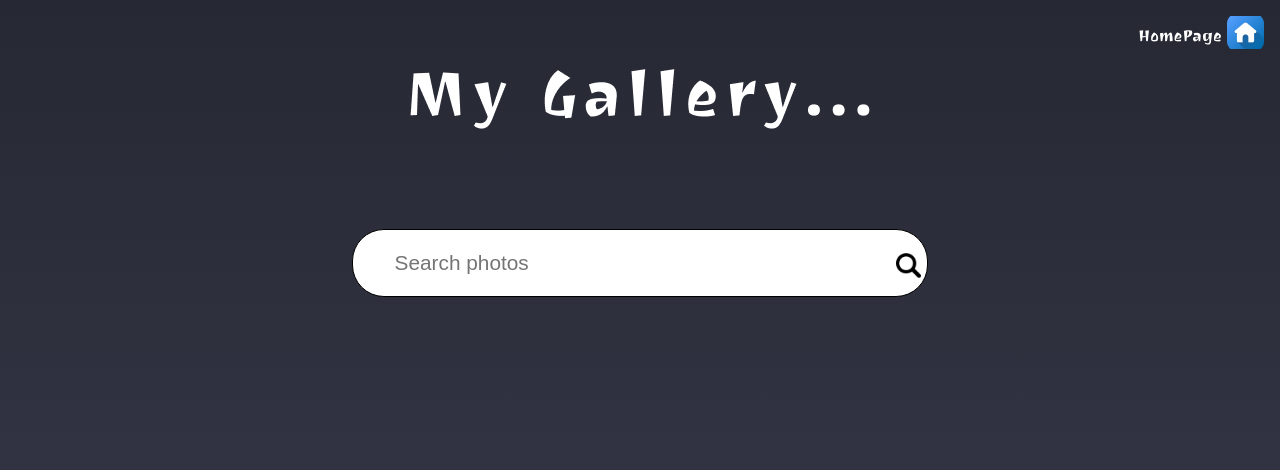
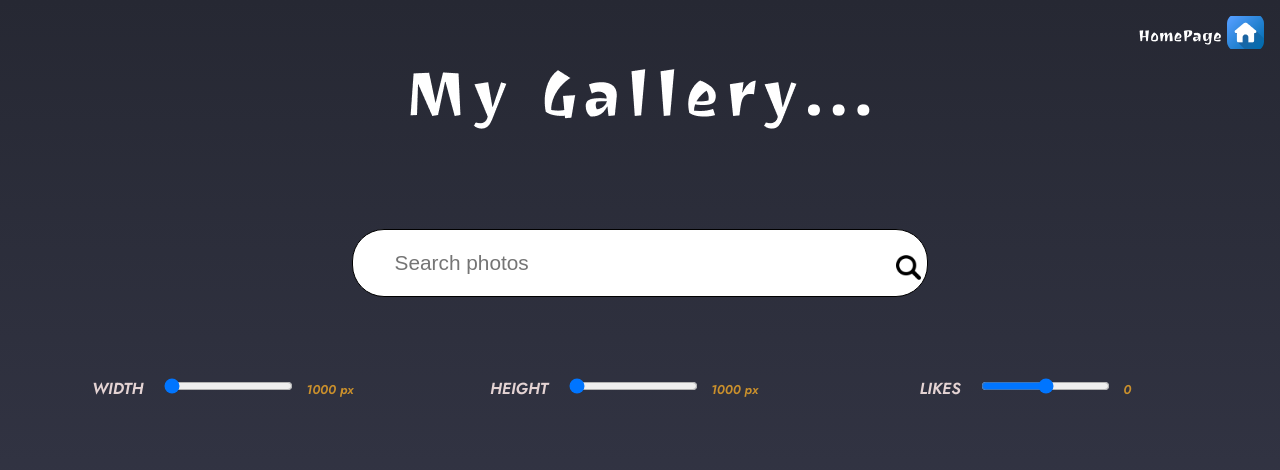
Before and after one commit to raulfabra/oxygen-GalleryVista-SPA, a React (Vite) app: page /favorites in a window 1280 px wide. Shown: the top 470 px of the page. Built offline with nearby package versions, Linux system fonts and the light colour scheme.

Commit message:
Añadido el filtro por ordenacion en myFavorites

```diff
--- a/index.html
+++ b/index.html
@@ -6,6 +6,9 @@
   <link rel="icon" type="image/svg+xml" href="/vite.svg" />
   <meta name="viewport" content="width=device-width, initial-scale=1.0" />
   <title>Gallery Vista</title>
+  <style>
+    @import url('https://fonts.googleapis.com/css2?family=Jost:ital,wght@1,600&display=swap');
+  </style>
 </head>
 
 <body>
--- a/src/endpoints/favourites/photosLikedSlice.js
+++ b/src/endpoints/favourites/photosLikedSlice.js
@@ -3,20 +3,45 @@ import { createSlice } from '@reduxjs/toolkit'
 export const PhotosLikedSlice = createSlice({
   name: 'photosLiked',
   initialState: {
+    status: 'idle',
     data: JSON.parse(window.localStorage.getItem('photosLiked')) || [],
     error: null
   },
   reducers: {
     addImage: (state, action) => {
+      state.status = 'adding'
       state.data.push(action.payload)
       window.localStorage.setItem('photosLiked', JSON.stringify(state.data))
     },
     removeImage: (state, action) => {
+      state.status = 'removing'
       state.data = state.data.filter((image) => image.id !== action.payload.id)
       window.localStorage.setItem('photosLiked', JSON.stringify(state.data))
+    },
+    orderByWidth: (state, action) => {
+      state.status = 'orderByWidth'
+      if (state.data.length <= 0) state.data = JSON.parse(window.localStorage.getItem('photosLiked'))
+      state.data = state.data.filter((image) => image.width >= action.payload)
+      state.data = state.data.sort((a, b) => b.width - a.width)
+      console.log('despues de ordenar por W', state.data)
+    },
+    orderByHeight: (state, action) => {
+      state.status = 'orderByHeight'
+      if (state.data.length <= 0) state.data = JSON.parse(window.localStorage.getItem('photosLiked'))
+      state.data = state.data.filter((image) => image.height >= action.payload)
+      state.data = state.data.sort((a, b) => b.height - a.height)
+      console.log('despues de ordenar por H', state.data)
+    },
+    orderByLike: (state, action) => {
+      state.status = 'orderByLikes'
+      if (state.data.length <= 0) state.data = JSON.parse(window.localStorage.getItem('photosLiked'))
+      state.data = state.data.filter((image) => image.likes >= action.payload)
+      state.data = state.data.sort((a, b) => b.likes - a.likes)
+      console.log('despues de ordenar por L', state.data)
     }
   }
 })
 
+export const getPhotosLikedStatus = (state) => state.photosLiked.status
 export const getPhotosLikedData = (state) => state.photosLiked.data
-export const { addImage, removeImage } = PhotosLikedSlice.actions
+export const { addImage, removeImage, orderByWidth, orderByHeight, orderByLike } = PhotosLikedSlice.actions
--- a/src/pages/HomePage.jsx
+++ b/src/pages/HomePage.jsx
@@ -44,7 +44,7 @@ function HomePage () {
   const handleImageClick = (photo) => {
     const picture = {
       id: photo.id,
-      description: photo.description,
+      description: photo.alt_description,
       url: photo.urls.regular,
       width: photo.width,
       height: photo.height,
--- a/src/pages/MyFavorites.jsx
+++ b/src/pages/MyFavorites.jsx
@@ -3,32 +3,83 @@ import { Header } from '../components/_header'
 import { Title } from '../components/_title'
 import { SearchBarFavourites } from '../components/searchBarFavourites'
 import { useDispatch, useSelector } from 'react-redux'
-import { getPhotosLikedData, removeImage } from '../endpoints/favourites/photosLikedSlice'
+import { getPhotosLikedData, removeImage, orderByWidth, getPhotosLikedStatus, orderByHeight, orderByLike } from '../endpoints/favourites/photosLikedSlice'
 import { useEffect, useState } from 'react'
 
 function MyFavorites () {
   const location = useLocation()
   const dispatch = useDispatch()
-  const savedPhotos = useSelector(getPhotosLikedData)
 
-  const [removeItem, setRemoveItem] = useState([])
+  const photosLikedData = useSelector(getPhotosLikedData)
+  const photosLikedStatus = useSelector(getPhotosLikedStatus)
 
-  useEffect(() => {
-    setRemoveItem(savedPhotos)
-  }, [removeItem])
+  const [yellowLikes, setYellowLikes] = useState(() => {
+    const yellowLikesStorage = window.localStorage.getItem('photosLikedActive')
+    if (yellowLikesStorage) return JSON.parse(yellowLikesStorage)
+    else return []
+  })
+
+  const [width, setWidth] = useState(1000)
+  const [height, setHeight] = useState(1000)
+  const [likes, setLikes] = useState(0)
 
   const handleDelete = (event) => {
     const removeId = event.target.getAttribute('datatype')
-    const removeItemFavoritePhoto = savedPhotos.filter((photo) => photo.id === removeId)
+    const removeItemFavoritePhoto = photosLikedData.filter((photo) => photo.id === removeId)
     dispatch(removeImage(removeItemFavoritePhoto[0]))
+
+    // Quitamos el like Amarillo
+    const newLikesActive = yellowLikes.filter((likesId) => likesId !== removeId)
+    window.localStorage.setItem('photosLikedActive', JSON.stringify(newLikesActive))
+    setYellowLikes(newLikesActive)
   }
+
+  const handleWidth = (e) => {
+    setWidth(parseInt(e.target.value))
+    console.log(width)
+    dispatch(orderByWidth(parseInt(e.target.value)))
+  }
+  const handleheight = (e) => {
+    setHeight(parseInt(e.target.value))
+
+    dispatch(orderByHeight(parseInt(e.target.value)))
+  }
+  const handleLike = (e) => {
+    setLikes(parseInt(e.target.value))
+
+    dispatch(orderByLike(parseInt(e.target.value)))
+  }
+
+  useEffect(() => {
+    console.log('Se vuelve a renderizar el componente')
+  }, [photosLikedStatus])
+
   return (
     <>
       <Header location={location.pathname} />
       <Title location={location.pathname} />
       <SearchBarFavourites />
+      <section className='sectionFilter'>
+        <form className='filter filter--container'>
+          <div className='filter--group'>
+            <label htmlFor='widthRange' className='filter__title'> WIDTH </label>
+            <input type='range' id='widthRange' min={1000} max={9000} step={200} className='filter__range' onChange={handleWidth} />
+            <span className='filter__value'>{width} px</span>
+          </div>
+          <div className='filter--group'>
+            <label htmlFor='heightRange' className='filter__title'> HEIGHT </label>
+            <input type='range' id='heightRange' min={1000} max={9000} step={200} className='filter__range' onChange={handleheight} />
+            <span className='filter__value'>{height} px</span>
+          </div>
+          <div className='filter--group'>
+            <label htmlFor='likesRange' className='filter__title'> LIKES </label>
+            <input type='range' id='likesRange' className='filter__range' step={50} onChange={handleLike} />
+            <span className='filter__value'>{likes}</span>
+          </div>
+        </form>
+      </section>
       <section className='photos--gallery'>
-        {savedPhotos.map((photo) => (
+        {photosLikedData.map((photo) => (
           <div key={photo.id} className='photos--container'>
             <img src={photo.url} className='photos--img' alt={photo.description} />
             <img src='src\assets\iconEdit.svg' alt='icon__like' className='icon icon--edit' />
--- a/src/styles/styles.css
+++ b/src/styles/styles.css
@@ -79,7 +79,7 @@ body {
 }
 .searchBar__container {
   position: relative;
-  padding: 4em 2em;
+  padding: 4em 2em 2em;
 }
 .searchBar__container--input {
   width: 85%;
@@ -95,7 +95,7 @@ body {
 }
 .searchBar__container--iconGlass {
   position: absolute;
-  top: 45%;
+  top: 55%;
   left: 75%;
 }
 
@@ -171,6 +171,35 @@ body {
   background-color: #393B4D;
 }
 
+.sectionFilter {
+  padding-bottom: 2em;
+  margin: 0 auto;
+}
+.sectionFilter .filter--container {
+  display: flex;
+  flex-direction: column;
+  gap: 0.6rem;
+}
+.sectionFilter .filter--group {
+  display: flex;
+  justify-content: space-between;
+  align-items: center;
+  margin: 0 auto;
+  width: 70%;
+}
+.sectionFilter .filter__title {
+  font-family: "Jost", sans-serif;
+  font-size: 0.8rem;
+  color: #e4d3d3;
+  margin-right: 1em;
+}
+.sectionFilter .filter__value {
+  font-family: "Jost", sans-serif;
+  font-size: 0.8rem;
+  color: #ca902c;
+  margin-left: 1em;
+}
+
 @media only screen and (min-width: 730px) {
   .searchBar__container--iconGlass {
     left: 80%;
@@ -199,7 +228,7 @@ body {
   }
   .searchBar__container--iconGlass {
     position: absolute;
-    top: 45%;
+    top: 55%;
     left: 90%;
   }
   .photos--gallery {
@@ -214,6 +243,22 @@ body {
   .photos--like {
     right: 50px;
   }
+  .sectionFilter {
+    padding: 3em;
+    margin-bottom: 2.5em;
+  }
+  .sectionFilter .filter--container {
+    display: flex;
+    flex-direction: row;
+    gap: 20px;
+  }
+  .sectionFilter .filter--group {
+    display: inline;
+    margin-right: 2em;
+  }
+  .sectionFilter .filter__title {
+    font-size: 1rem;
+  }
 }
 
 /*# sourceMappingURL=styles.css.map */
--- a/src/styles/styles.scss
+++ b/src/styles/styles.scss
@@ -91,7 +91,7 @@ body {
 
     &__container {
         position: relative;
-        padding: 4em 2em;
+        padding: 4em 2em 2em;
 
         &--input {
             width: 85%;
@@ -110,7 +110,7 @@ body {
 
         &--iconGlass {
             position: absolute;
-            top: 45%;
+            top: 55%;
             left: 75%;
         }
     }
@@ -201,6 +201,45 @@ body {
             background-color: #393B4D;
         }
     }
+}
+
+.sectionFilter {
+    padding-bottom: 2em;
+    margin: 0 auto;
+
+    .filter {
+
+        &--container {
+            display: flex;
+            flex-direction: column;
+            gap: 0.6rem;
+        }
+
+        &--group {
+            display: flex;
+            justify-content: space-between;
+            align-items: center;
+            margin: 0 auto;
+            width: 70%;
+
+        }
+
+        &__title {
+            font-family: 'Jost', sans-serif;
+            font-size: 0.8rem;
+            color: #e4d3d3;
+
+            margin-right: 1em;
+        }
+
+        &__value {
+            font-family: 'Jost', sans-serif;
+            font-size: 0.8rem;
+            color: #ca902c;
+
+            margin-left: 1em;
+        }
+    }
 
 
 }
@@ -243,7 +282,7 @@ body {
 
             &--iconGlass {
                 position: absolute;
-                top: 45%;
+                top: 55%;
                 left: 90%;
             }
         }
@@ -267,4 +306,29 @@ body {
             right: 50px;
         }
     }
+
+    .sectionFilter {
+        padding: 3em;
+        margin-bottom: 2.5em;
+
+        .filter {
+            &--container {
+                display: flex;
+                flex-direction: row;
+                gap: 20px;
+            }
+
+            &--group {
+                display: inline;
+                margin-right: 2em;
+            }
+
+            &__title {
+                font-size: 1rem;
+            }
+
+        }
+
+
+    }
 }
```
Also changed, not shown: 1 other file (tests, documents, lock files or other folders).
